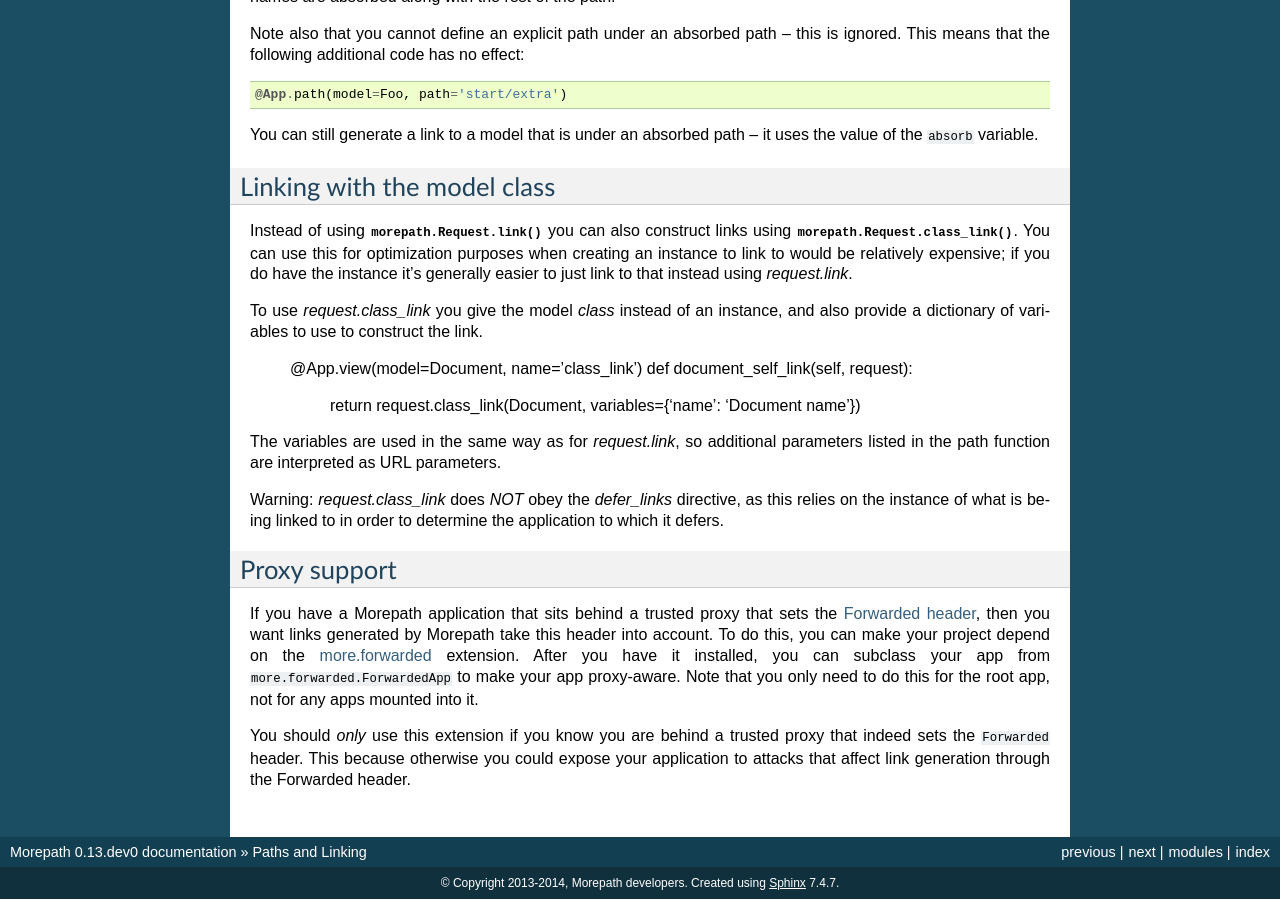
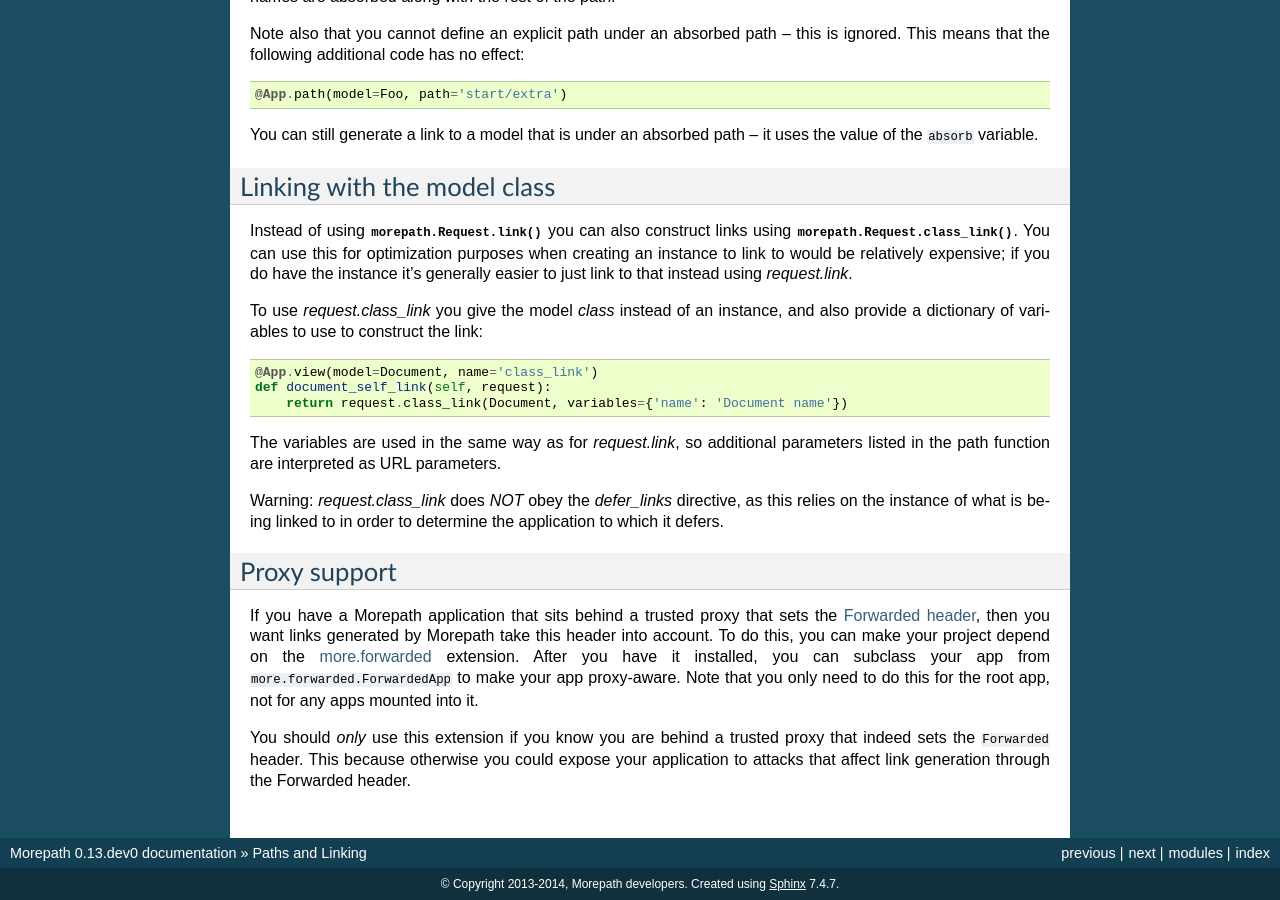
Before and after one commit to morepath/morepath, a Sphinx documentation site: the page built from doc/paths_and_linking.rst, in a window 1280 px wide and 900 px high, scrolled down 12604 px. Built offline with Sphinx 7.4.7, drawn with Linux system fonts in a browser that asks for light colours.

Commit message:
rst issue.

```diff
--- a/doc/paths_and_linking.rst
+++ b/doc/paths_and_linking.rst
@@ -774,7 +774,7 @@ easier to just link to that instead using `request.link`.
 
 To use `request.class_link` you give the model *class* instead of an
 instance, and also provide a dictionary of variables to use to
-construct the link.
+construct the link::
 
   @App.view(model=Document, name='class_link')
   def document_self_link(self, request):
```
